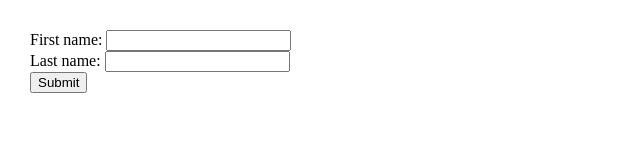
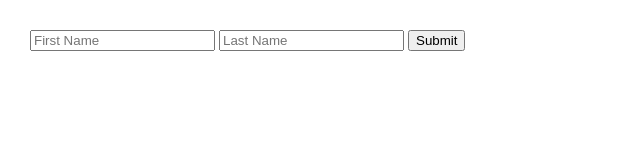
Before and after one commit to acciojob/form-login-Vyshnavi1986, a website: page main.html in a window 1280 px wide. Shown: the whole page, without its empty margins (0-640 px from the left). Drawn offline with Linux system fonts and the light colour scheme.

Commit message:
created a submission

```diff
--- a/main.html
+++ b/main.html
@@ -12,12 +12,12 @@
 </head>
 
 <body>
-	<form id="form1" onsubmit="getFormvalue()">
-		First name: <input type="text" name="fname"><br>
-		Last name: <input type="text" name="lname"><br>
-		<input type="submit" value="Submit">
-	</form>
-
+	<form id="myForm" onsubmit="getFormValue()">
+    <!-- Your form fields here -->
+    <input type="text" name="firstName" placeholder="First Name">
+    <input type="text" name="lastName" placeholder="Last Name">
+    <button type="submit">Submit</button>
+</form>
     <script type="text/javascript" src="./script.js">
 </script>
 
--- a/script.js
+++ b/script.js
@@ -1,4 +1,11 @@
-function getFormvalue() {
-    //Write your code here
+function getFormValue() {
+    // Get the form element
+    var form = document.getElementById('myForm');
 
+    // Get the values of first and last name from the form
+    var firstName = form.elements['firstName'].value;
+    var lastName = form.elements['lastName'].value;
+
+    // Alert the first and last name
+    alert("First Name: " + firstName + "\nLast Name: " + lastName);
 }
```
